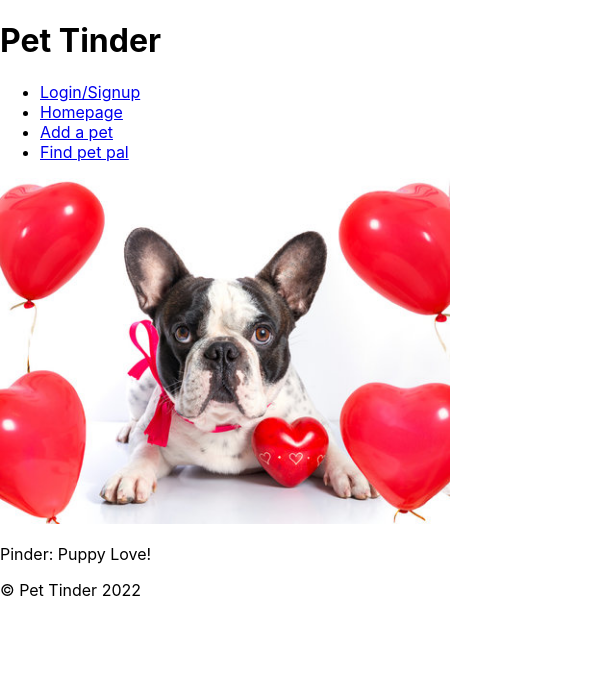
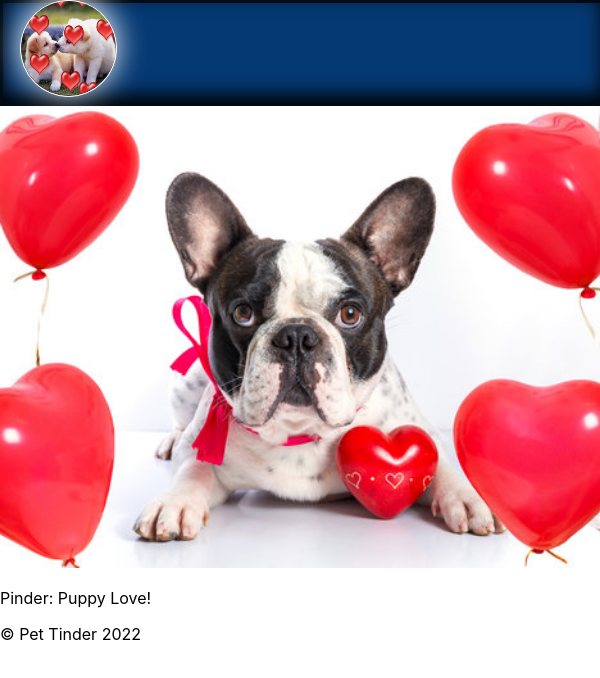
Before and after one commit to chrislee-webdev/pet-tinder, a React (Create React App) app in the folder client/: page / in a window 600 px wide. Shown: the top 678 px of the page. Built offline with nearby package versions, Linux system fonts and the light colour scheme.

Commit message:
An updated navigation bar and a well-polished responsive UI have also been added.

```diff
--- a/client/src/App.css
+++ b/client/src/App.css
@@ -1,3 +1,8 @@
+
+
+
+
+
 .App {
   text-align: center;
 }
--- a/client/src/components/About/index.js
+++ b/client/src/components/About/index.js
@@ -4,7 +4,7 @@ import coverImage from "../../assets/cover-image.jpeg";
 function About() {
   return (
     <section className="AboutContainer">
-      <img src={coverImage} style={{ width: "75%" }} alt="cover" />
+      <img src={coverImage} style={{ width: "100%" }} alt="cover" />
 
       {/* title and decription of pet tinder */}
       <p>Pinder: Puppy Love!</p>
--- a/client/src/components/Navigation/nav.js
+++ b/client/src/components/Navigation/nav.js
@@ -1,19 +1,34 @@
 // Navigation Component
 
 // import React
-import React from "react";
-import { Link } from "react-router-dom";
+import React, { useEffect, useState } from "react";
 import auth from "../../utils/auth";
+import { Link, useLocation } from "react-router-dom";
+import "../../styles/Navigation.css";
+import { GiHamburgerMenu } from "react-icons/gi";
 
 // Navigation function
 function Navigation({ currentPage, handlePageChange }) {
+  const [expandNavbar, setExpandNavbar] = useState(false);
+  const location = useLocation();
+
+  useEffect(() => {
+    setExpandNavbar(false);
+  }, [location]);
+
   return (
-    <header>
-      <h1>Pet Tinder</h1>
+    <div className="navbar" id={expandNavbar ? "open" : "close"}>
+      <div className="toggleButton">
+        <button
+          onClick={() => {
+            setExpandNavbar((prev) => !prev);
+          }}
+        >
+          <GiHamburgerMenu />
+        </button>
+      </div>
 
-      <nav>
-        <ul>
-          <li className="mx-2">
+      <div className="links">
         {auth.loggedIn() ? (
           <Link
             to={"/"}
@@ -28,40 +43,25 @@ function Navigation({ currentPage, handlePageChange }) {
           <Link
             to={"/login"}
             onClick={() => handlePageChange("Login")}
-                className={
-                  currentPage === "Login" ? "nav-link active" : "nav-link"
-                }
+            className={currentPage === "Login" ? "nav-link active" : "nav-link"}
           >
             Login/Signup
           </Link>
         )}{" "}
-          </li>
-
-          <li className="mx-2">
         <Link
           to={"/"}
           onClick={() => handlePageChange("About")}
-              className={
-                currentPage === "About" ? "nav-link active" : "nav-link"
-              }
+          className={currentPage === "About" ? "nav-link active" : "nav-link"}
         >
           Homepage
         </Link>
-          </li>
-
-          <li className="mx-2">
         <Link
           to={"/add-pet"}
           onClick={() => handlePageChange("AddPet")}
-              className={
-                currentPage === "AddPet" ? "nav-link active" : "nav-link"
-              }
+          className={currentPage === "AddPet" ? "nav-link active" : "nav-link"}
         >
           Add a pet
         </Link>
-          </li>
-
-          <li className="mx-2">
         <Link
           to={"find-pet-pal"}
           onClick={() => handlePageChange("FindPetPal")}
@@ -71,10 +71,8 @@ function Navigation({ currentPage, handlePageChange }) {
         >
           Find pet pal
         </Link>
-          </li>
-        </ul>
-      </nav>
-    </header>
+      </div>
+    </div>
   );
 }
 
--- a/client/src/components/PageContainer/index.js
+++ b/client/src/components/PageContainer/index.js
@@ -8,6 +8,7 @@ import { LikedPets } from "../LikedPets";
 import LoginPage from "../LoginPage/LoginPage";
 import auth from "../../utils/auth";
 import { Route, Routes } from "react-router-dom";
+import Title from "../Title";
 
 export default function PortfolioContainer() {
   const [currentPage, setCurrentPage] = useState("About");
@@ -35,6 +36,7 @@ export default function PortfolioContainer() {
         currentPage={currentPage}
         handlePageChange={handlePageChange}
       />
+      <Title />
       <Routes>
         <Route path="/" element={<About />} />
         <Route path="/add-pet" element={<AddPet />} />
--- /dev/null
+++ b/client/src/components/Title.jsx
@@ -0,0 +1,28 @@
+import React from "react";
+import Profile from "../assets/pals.jpeg";
+import "../styles/Title.css";
+
+// function Title() {
+//   return (
+//     <div className="cont ">
+//       <div className="profile">
+//               <h1>Pet</h1> <br/>
+//               <h1>Tinder</h1>
+//       </div>
+//     </div>
+//   );
+// }
+
+// export default Title;
+
+function Title() {
+    return (
+      <div className="cont ">
+        <div className="profile">
+          <img src={Profile} alt="" />
+        </div>
+      </div>
+    );
+  }
+
+  export default Title;
--- a/client/src/styles/Navigation.css
+++ b/client/src/styles/Navigation.css
@@ -0,0 +1,163 @@
+.navbar {
+  padding-left: 150px;
+  display: flex;
+  align-items: center;
+  justify-content: center;
+  color: white;
+  align-content: center;
+  width: 100%;
+  height: 100px;
+  background: rgb(5, 57, 116);
+  border-bottom: 20px solid rgb(0, 0, 0);
+  box-shadow: 0px -3px 30px rgb(255, 255, 255),
+  inset 0px -8px 20px rgb(-15, -15, -15);
+border: 3px solid rgb(1, 11, 22);;
+}
+
+/* .link {
+  width: 10%;
+  height: 100%;
+  display: flex;
+  align-items: center;
+  justify-content: center;
+  color: white;
+} */
+
+/* .nav-link {
+  transition: 0.5s;
+  align-content: center;
+} */
+
+.navbar a {
+  color: white;
+  text-decoration: none;
+  margin: 30px;
+  font-size: 25px;
+}
+
+.toggleButton {
+  display: flex;
+  padding-top: 120px;
+  position: fixed;
+}
+
+.toggleButton svg {
+  font-size: 50px;
+}
+
+.toggleButton button {
+  border-radius: 50%;
+  box-shadow: 0px -3px 30px rgb(255, 255, 255),
+    inset 0px -8px 20px rgb(-15, -15, -15);
+  border: 1px solid rgb(255, 255, 255);
+  display: inline-block;
+  width: 90px;
+  height: 90px;
+  margin-right: 10px;
+  color: rgb(0, 0, 0);
+  cursor: pointer;
+  position: fixed;
+  top: 5px;
+  right: 0;
+}
+
+.links {
+  width: 100%;
+  height: 100%;
+  display: flex;
+  align-items: center;
+  justify-content: center;
+  color: white;
+  text-align: center;
+}
+
+@media only screen and (max-width: 1024px) {
+    .links a {
+        font-size: 1.5rem;
+
+      }
+      .navbar .links a {
+        font-size: 1rem;
+
+    }
+
+  .navbar .links {
+margin-right: 200px;
+
+  }
+
+  .links a {
+    font-size: 1.2rem;
+    width: 100%;
+    margin: 2%;
+  }
+}
+
+@media only screen and (max-width: 600px) {
+  .toggleButton {
+    display: flex;
+  }
+  #close a {
+    display: none;
+  }
+  .navbar a {
+    margin: 3px;
+  }
+  .links {
+    padding-top: 0px;
+  }
+  .links {
+    padding-top: 0px;
+    height: 10px;
+  }
+}
+
+@media only screen and (min-width: 600px) {
+  .toggleButton {
+    display: none;
+  }
+
+  .hiddenLinks {
+    display: none;
+  }
+
+  #open {
+    height: 100px;
+  }
+
+  #open .links {
+    flex-direction: row;
+  }
+}
+@media only screen and (max-width: 600px) {
+  #open .links {
+    margin-top: 30px;
+    margin-bottom: 1px;
+    height: 40px;
+  }
+
+  #open {
+    height: 35vh;
+    margin-left: auto;
+    margin-right: auto;
+  }
+  .navbar {
+    padding-left: 0;
+  }
+
+  .links {
+    flex-direction: column;
+    font-display: cent;
+  }
+
+  .links a {
+    font-size: 1.2rem;
+    width: 100%;
+    margin: 2%;
+  }
+  .navbar .links {
+    margin-right: 0px;
+
+      }
+
+}
--- /dev/null
+++ b/client/src/styles/Title.css
@@ -0,0 +1,34 @@
+.cont {
+  font-size: 0.5rem;
+  display: block;
+  width: 95px;
+  height: 95px;
+  background-color: rgb(255, 255, 255);
+  margin-top: -100px;
+  margin-left: 20px;
+  border-radius: 50%;
+  box-shadow: 0px -3px 30px rgb(255, 255, 255),
+    inset 0px -8px 20px rgb(-15, -15, -15);
+  border: 1px solid rgb(255, 255, 255);
+  position: absolute;
+  align-items: center;
+  overflow: hidden;
+  display: inline-block;
+  align-items: center;
+}
+
+.profile img {
+  width: 95px;
+  height: 95px;
+  border-radius: 50%;
+  background-color: black;
+}
+
+@media (max-width: 768px) {
+  .cont {
+    display: flex;
+    position: absolute;
+    top: 100px;
+    left: 0;
+  }
+}
--- a/package.json
+++ b/package.json
@@ -23,5 +23,8 @@
   "homepage": "https://github.com/chrislee-webdev/pet-tinder#readme",
   "devDependencies": {
     "concurrently": "^7.3.0"
+  },
+  "dependencies": {
+    "react-icons": "^4.4.0"
   }
 }
```
Also changed, not shown: 1 other file (tests, documents, lock files or other folders). Lines whose indentation alone changed are shown as unchanged.
